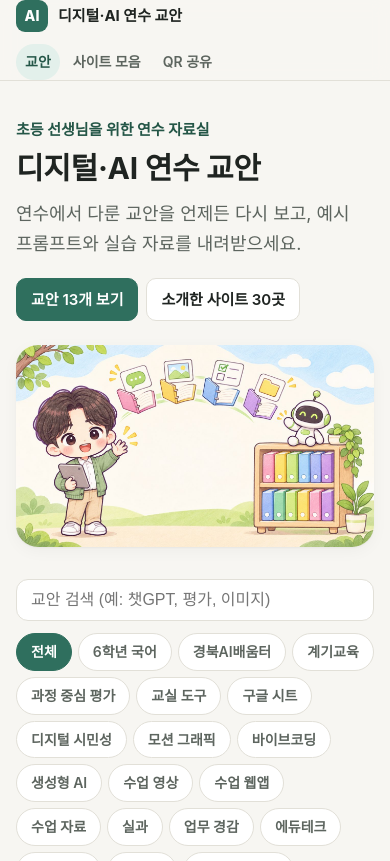
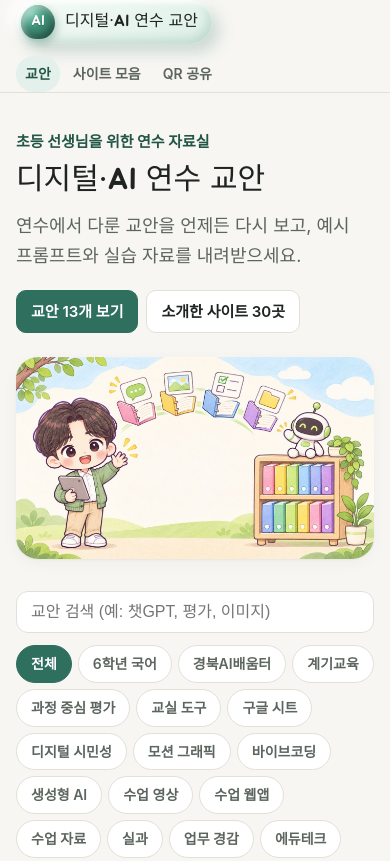
Before and after one commit to arongstar/-, an Astro site: page / in a window 390 px wide. Shown: the top 861 px of the page. Built offline with nearby package versions, Linux system fonts and the light colour scheme; Astro itself is replaced by a stand-in of ours; some packages are replaced by stand-ins of ours; a web font is replaced by a local one.

Commit message:
사이트 꾸미기: 제목 글꼴 주아, 메인으로 가는 로고 버튼을 클레이 느낌으로
- h1~h3 제목에 Jua(구글 폰트), 본문은 Pretendard 그대로 · 교안 PDF에도 같은 제목 글꼴
- 로고 버튼: 연민트 점토 알약 모양(안팎 그림자), AI 표시는 말랑한 초록 방울, 누르면 눌리는 느낌
- 어두운 화면용 색도 따로 맞춤 · 슬라이드는 그대로

Co-Authored-By: Claude Opus 5.5 <noreply@anthropic.com>
Claude-Session: https://claude.ai/code/session_01AJYB53d8fy2PFeaojYrLjj

```diff
--- a/src/layouts/Base.astro
+++ b/src/layouts/Base.astro
@@ -22,6 +22,9 @@ const isActive = (p: string) => (p === '/' ? path === '/' || path.startsWith('/l
     <meta property="og:title" content={pageTitle} />
     <meta property="og:description" content={description} />
     <link rel="icon" href={url('/favicon.svg')} type="image/svg+xml" />
+    <link rel="preconnect" href="https://fonts.googleapis.com" />
+    <link rel="preconnect" href="https://fonts.gstatic.com" crossorigin />
+    <link rel="stylesheet" href="https://fonts.googleapis.com/css2?family=Jua&display=swap" />
     <link
       rel="stylesheet"
       href="https://cdn.jsdelivr.net/gh/orioncactus/pretendard@v1.3.9/dist/web/variable/pretendardvariable-dynamic-subset.min.css"
--- a/src/pages/print/[id].astro
+++ b/src/pages/print/[id].astro
@@ -29,6 +29,9 @@ const instructor = `${INSTRUCTOR.affiliation} ${INSTRUCTOR.role} ${INSTRUCTOR.na
     <meta charset="utf-8" />
     <meta name="robots" content="noindex" />
     <title>{lesson.data.title}</title>
+    <link rel="preconnect" href="https://fonts.googleapis.com" />
+    <link rel="preconnect" href="https://fonts.gstatic.com" crossorigin />
+    <link rel="stylesheet" href="https://fonts.googleapis.com/css2?family=Jua&display=swap" />
     <link
       rel="stylesheet"
       href="https://cdn.jsdelivr.net/gh/orioncactus/pretendard@v1.3.9/dist/web/variable/pretendardvariable-dynamic-subset.min.css"
--- a/src/styles/global.css
+++ b/src/styles/global.css
@@ -16,6 +16,12 @@
   --radius: 14px;
   --shadow: 0 1px 2px rgb(0 0 0 / 0.04), 0 4px 16px rgb(0 0 0 / 0.04);
   --content-scale: 1;
+  --font-title: 'Jua', 'Pretendard Variable', Pretendard, -apple-system, 'Apple SD Gothic Neo', 'Malgun Gothic', sans-serif;
+  --clay-bg: linear-gradient(150deg, #f6fcf8 0%, #dcefe5 100%);
+  --clay-shadow: 7px 8px 16px rgb(47 111 94 / 0.22), -6px -6px 14px rgb(255 255 255 / 0.95),
+    inset 3px 3px 5px rgb(255 255 255 / 0.95), inset -4px -5px 9px rgb(47 111 94 / 0.16);
+  --clay-shadow-press: 2px 2px 6px rgb(47 111 94 / 0.18), -2px -2px 6px rgb(255 255 255 / 0.9),
+    inset 5px 5px 10px rgb(47 111 94 / 0.2), inset -3px -3px 6px rgb(255 255 255 / 0.9);
   color-scheme: light;
 }
 @media (prefers-color-scheme: dark) {
@@ -34,6 +40,11 @@
     --student: #8db4f2;
     --student-soft: #1f2b40;
     --prompt-bg: #1a201d;
+    --clay-bg: linear-gradient(150deg, #2f4740, #1c2b26);
+    --clay-shadow: 6px 6px 14px rgb(0 0 0 / 0.45), -4px -4px 10px rgb(255 255 255 / 0.05),
+      inset 2px 2px 3px rgb(255 255 255 / 0.07), inset -3px -3px 6px rgb(0 0 0 / 0.35);
+    --clay-shadow-press: 2px 2px 6px rgb(0 0 0 / 0.45), inset 4px 4px 8px rgb(0 0 0 / 0.45),
+      inset -3px -3px 6px rgb(255 255 255 / 0.05);
     color-scheme: dark;
   }
 }
@@ -52,7 +63,7 @@ body {
   overflow-wrap: anywhere;
 }
 a { color: var(--accent); }
-h1, h2, h3 { line-height: 1.35; letter-spacing: -0.01em; }
+h1, h2, h3 { line-height: 1.35; letter-spacing: 0; font-family: var(--font-title); font-weight: 400; }
 button { font: inherit; cursor: pointer; }
 [hidden] { display: none !important; }
 
@@ -67,10 +78,21 @@ button { font: inherit; cursor: pointer; }
   border-bottom: 1px solid var(--line);
 }
 .header-inner { display: flex; align-items: center; justify-content: space-between; gap: 12px; min-height: 60px; flex-wrap: wrap; }
-.brand { display: flex; align-items: center; gap: 10px; font-weight: 700; color: var(--text); text-decoration: none; }
+.brand {
+  display: flex; align-items: center; gap: 10px; padding: 5px 18px 5px 5px; border-radius: 999px;
+  font-family: var(--font-title); font-size: 18px; font-weight: 400; color: var(--text); text-decoration: none;
+  background: var(--clay-bg); box-shadow: var(--clay-shadow);
+  transition: transform 0.15s ease, box-shadow 0.15s ease;
+}
+.brand:hover { transform: translateY(-2px) scale(1.02); }
+.brand:active { transform: translateY(1px) scale(0.98); box-shadow: var(--clay-shadow-press); }
+.brand:focus-visible { outline: 3px solid var(--accent); outline-offset: 3px; }
 .brand-mark {
-  display: inline-grid; place-items: center; width: 32px; height: 32px; border-radius: 9px;
-  background: var(--accent); color: #fff; font-size: 14px; font-weight: 800;
+  display: inline-grid; place-items: center; width: 38px; height: 38px; border-radius: 50% 50% 46% 46% / 54% 54% 46% 46%;
+  background: radial-gradient(circle at 32% 26%, #7cc9b0 0%, #3f8f77 42%, #2b6553 100%);
+  color: #fff; font-family: var(--font-title); font-size: 16px; font-weight: 400;
+  text-shadow: 0 1px 1px rgb(0 0 0 / 0.25);
+  box-shadow: inset 3px 4px 6px rgb(255 255 255 / 0.45), inset -3px -4px 7px rgb(0 0 0 / 0.28), 2px 4px 8px rgb(47 111 94 / 0.35);
 }
 .nav { display: flex; align-items: center; gap: 4px; }
 .nav a, .nav-qr {
@@ -271,7 +293,8 @@ button { font: inherit; cursor: pointer; }
 .toast.show { opacity: 1; transform: translate(-50%, 0); }
 
 @media (max-width: 600px) {
-  .brand span:last-child { font-size: 15px; }
+  .brand { font-size: 16px; padding-right: 14px; }
+  .brand-mark { width: 34px; height: 34px; font-size: 14px; }
   .nav a, .nav-qr { padding: 6px 9px; font-size: 14px; }
 }
 
```
